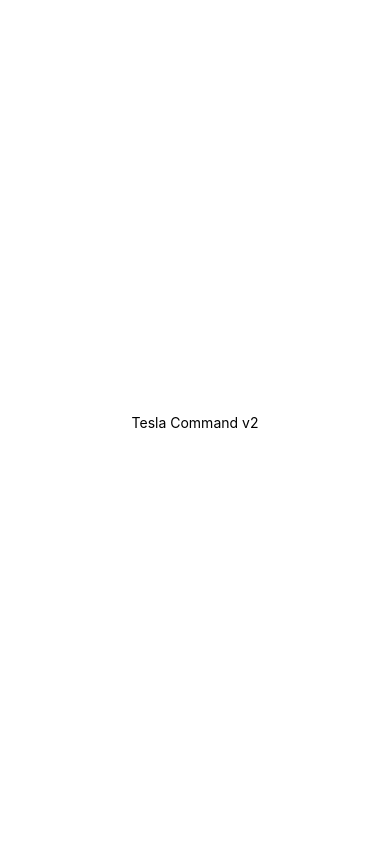
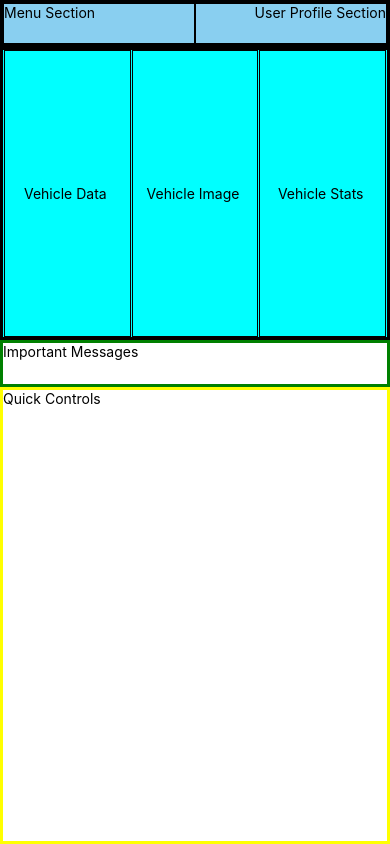
Before and after one commit to kirkrohani/TeslaCommand, a React Native app: screen / in a window 390 px wide. Built offline with nearby package versions, Linux system fonts and the light colour scheme.

Commit message:
Added some views to set a basic layout for home screen

```diff
--- a/App.js
+++ b/App.js
@@ -1,19 +1,98 @@
-import { StyleSheet, Text, View } from 'react-native';
+import { SafeAreaView, StyleSheet, Text, View } from 'react-native';
 
 import { StatusBar } from 'expo-status-bar';
 
 export default function App() {
   return (
-    <View style={styles.textStyle}>
-      <Text>Tesla Command v2</Text>
-    </View>
+    <SafeAreaView style={{flex: 1}}>
+      <View style={styles.topNavBar}>
+        <View style={styles.menuSection}>
+          <Text>Menu Section</Text>
+        </View>
+        <View style={styles.userProfileSection}>
+          <Text>User Profile Section</Text>
+        </View>
+      </View>
+      <View style={styles.topSection}>
+        <View style={styles.vehicleDataSection}>
+          <Text>Vehicle Data </Text>
+        </View>
+        <View style={styles.vehicleImageSection}>
+          <Text>Vehicle Image </Text>
+        </View>
+        <View style={styles.vehicleStatsSection}>
+          <Text>Vehicle Stats </Text>
+        </View>
+      </View>
+      <View style={styles.importantMessagesSection}>
+        <Text>Important Messages </Text>
+      </View>
+      <View style={styles.quickControlsSection}>
+        <Text>Quick Controls </Text>
+      </View>
+    </SafeAreaView>
   );
 }
 
 const styles = StyleSheet.create({
-  textStyle: {
-    flex: 1,
+  topNavBar: {
+    flex: .05,
+    flexDirection: "row",
     alignItems: "center",
-    justifyContent: "center"
+    justifyContent: "space-between",
+    backgroundColor: '#0000FF',
+    borderWidth: 3
+  },
+  menuSection: {
+    backgroundColor: "#89CFF0",
+    height: "100%",
+    borderWidth: 1,
+    flex: .5
+  },
+  userProfileSection: {
+    backgroundColor: "#89CFF0",
+    height: "100%",
+    borderWidth: 1,
+    flex: .5,
+    alignItems: "flex-end"
+  },
+  topSection: {
+    flex: .35,
+    flexDirection: "row",
+    alignItems: "center",
+    backgroundColor: "#00FFFF",
+    justifyContent: "space-evenly",
+    borderWidth: 3
+  },
+  vehicleDataSection: {
+    borderWidth: 1,
+    height: "100%",
+    justifyContent: "center",
+    alignItems: "center",
+    flex: .33
+  },
+  vehicleImageSection: {
+    borderWidth: 1,
+    height: "100%",
+    justifyContent: "center",
+    alignItems: "center",
+    flex: .33
+  },
+  vehicleStatsSection: {
+    borderWidth: 1,
+    height: "100%",
+    justifyContent: "center",
+    alignItems: "center",
+    flex: .33
+  },
+  importantMessagesSection: {
+    flex: .05,
+    borderWidth: 3,
+    borderColor: "green"
+  },
+  quickControlsSection: {
+    flex: .55,
+    borderWidth: 3,
+    borderColor: "yellow"
   }
 });
```
